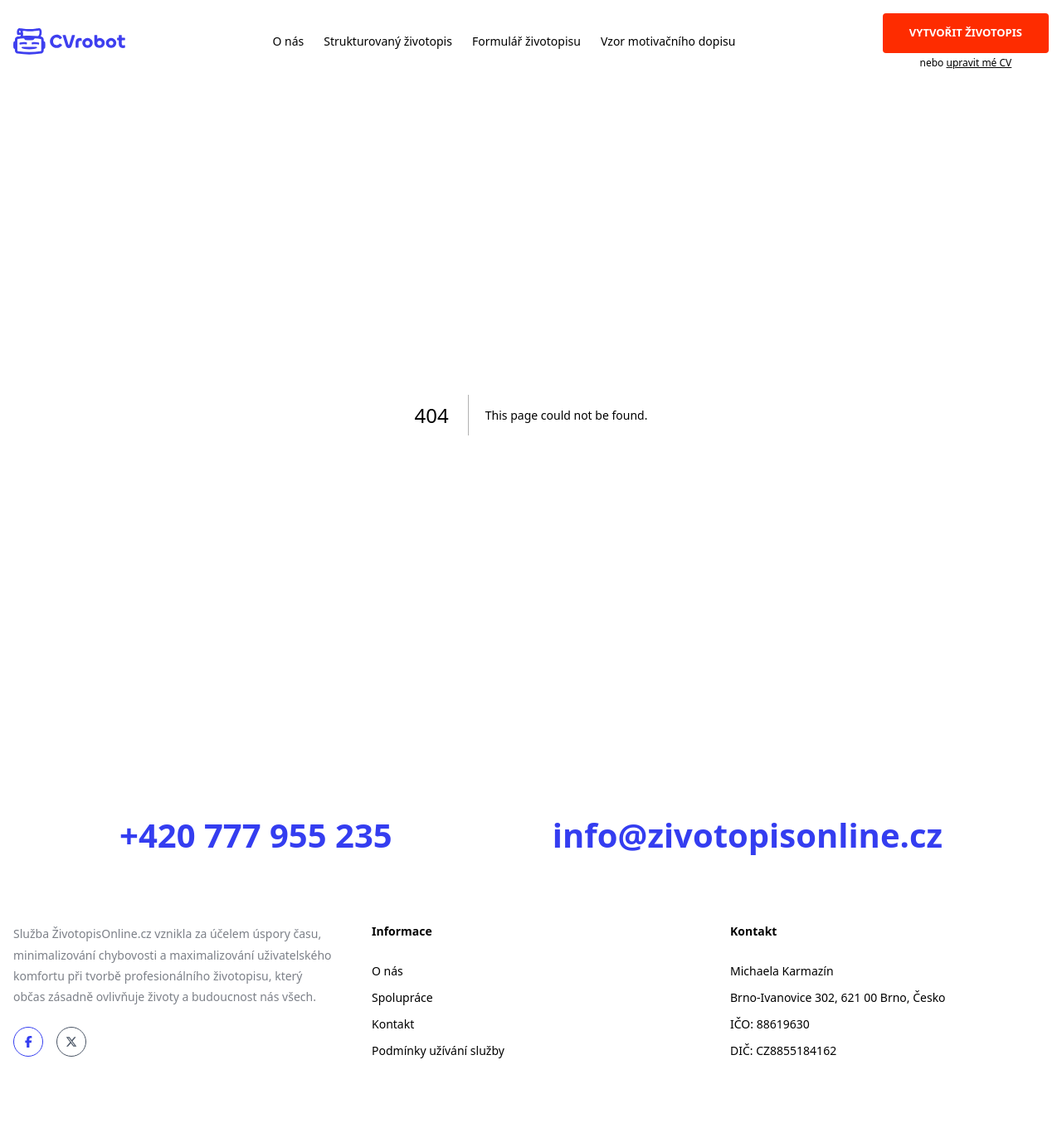
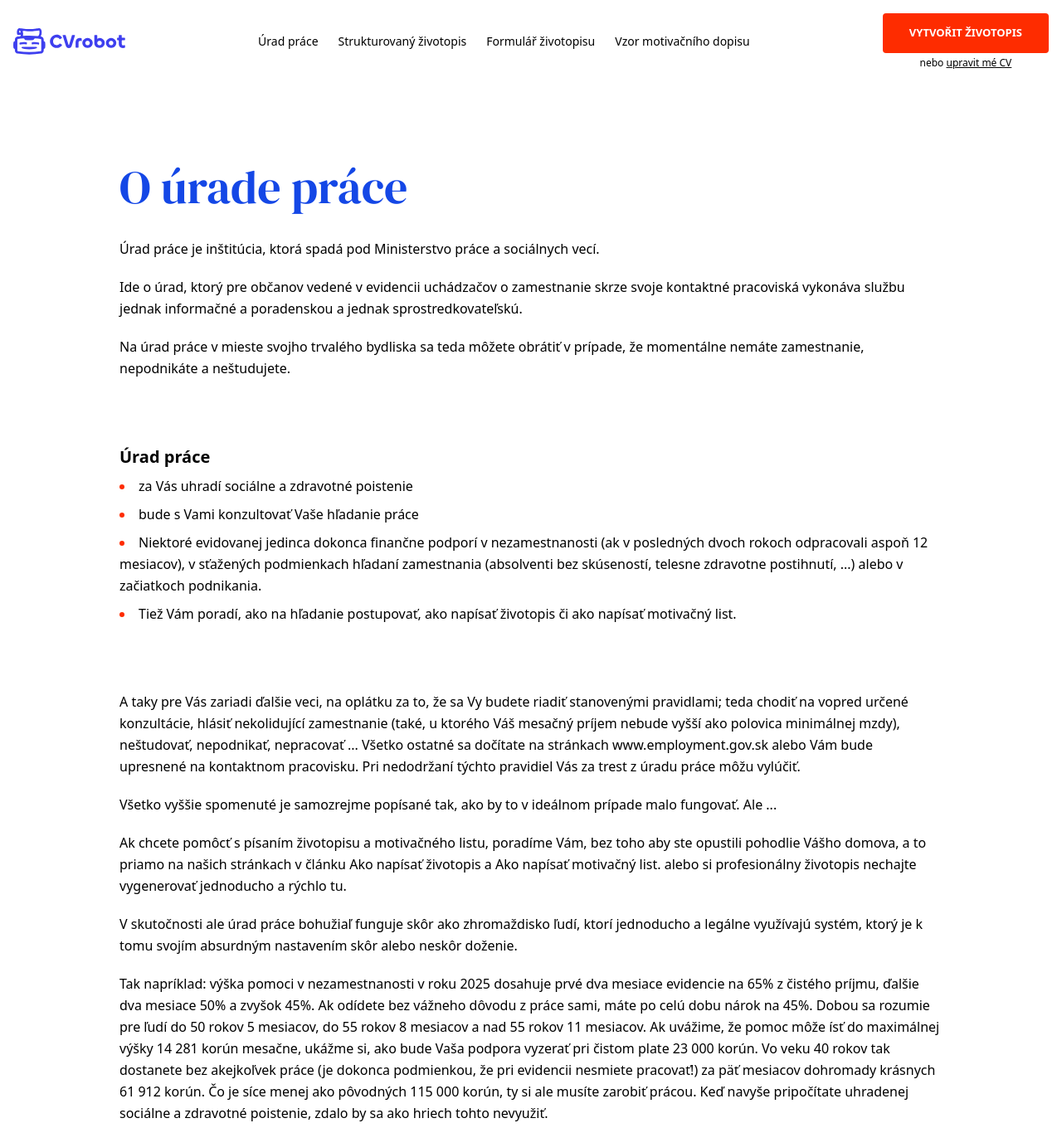
Before and after one commit to Fiser132/CVrobot, a Next.js app: page /urad-prace in a window 1280 px wide. Before the commit this address had no page. Shown: the top 1360 px of the page at 83% size. Built offline with nearby package versions, Linux system fonts and the light colour scheme.

Commit message:
uradprace

```diff
--- a/package.json
+++ b/package.json
@@ -7,7 +7,7 @@
     "build": "next build",
     "start": "next start",
     "lint": "next lint",
-      "format": "prettier --write ."
+    "format": "prettier --write ."
   },
   "dependencies": {
     "@fortawesome/fontawesome-svg-core": "^6.7.2",
--- a/src/app/components/Navbar.tsx
+++ b/src/app/components/Navbar.tsx
@@ -18,8 +18,8 @@ export default function Header() {
 
         {/* Desktop Nav */}
         <nav className="hidden lg:flex items-center text-black space-x-6 text-sm leading-[1.8]">
-          <Link href="#" className="hover:text-blue-600">
-            O nás
+          <Link href="/urad-prace" className="hover:text-blue-600">
+            Úrad práce
           </Link>
           <Link
             href="/vzor-zivotopis"
@@ -63,9 +63,6 @@ export default function Header() {
         <div className="fixed inset-0 bg-white z-50 flex flex-col h-screen">
           {/* Scrollable area */}
           <div className="overflow-y-auto flex-1 px-4 pt-6 pb-[300px] md:pb-[600px]">
-            {' '}
-            {/* 👈 add enough bottom padding */}
-            {/* Logo & Close button */}
             <div className="flex justify-between items-center mb-4">
               <Link href="/" onClick={() => setMenuOpen(false)}>
                 <Image src="/logo.svg" alt="Logo" width={135} height={31} />
@@ -81,7 +78,7 @@ export default function Header() {
             {/* Navigation */}
             <nav className="flex flex-col text-black space-y-8 text-[18px] text-center mt-12 leading-[1.8]">
               <Link href="#" className="hover:text-blue-600" onClick={() => setMenuOpen(false)}>
-                O nás
+              Úrad práce
               </Link>
               <Link
                 href="/vzor-zivotopis"
--- /dev/null
+++ b/src/app/urad-prace/page.tsx
@@ -0,0 +1,112 @@
+import FinalCTA from '../components/landing-page/FinalCTA'
+
+export default function VzorZivotopisPage() {
+  return (
+    <div>
+      <main className="bg-white text-black px-4 py-20 pb-44 space-y-20 max-w-5xl mx-auto leading-relaxed">
+        {/* Úvod */}
+        <section>
+          <h1 className="text-[32px] sm:text-[42px] lg:text-[56px] text-blue-700 font-dm-serif mb-4">
+            O úrade práce
+          </h1>
+          <div className="text-[16px] flex flex-col gap-5">
+            Úrad práce je inštitúcia, ktorá spadá pod Ministerstvo práce a sociálnych vecí.
+            <p>
+              Ide o úrad, ktorý pre občanov vedené v evidencii uchádzačov o zamestnanie skrze svoje
+              kontaktné pracoviská vykonáva službu jednak informačné a poradenskou a jednak
+              sprostredkovateľskú.
+            </p>
+            <p>
+              Na úrad práce v mieste svojho trvalého bydliska sa teda môžete obrátiť v prípade, že
+              momentálne nemáte zamestnanie, nepodnikáte a neštudujete.
+            </p>
+          </div>
+        </section>
+
+        {[
+          {
+            title: 'Úrad práce',
+            items: [
+              'za Vás uhradí sociálne a zdravotné poistenie',
+              'bude s Vami konzultovať Vaše hľadanie práce',
+              'Niektoré evidovanej jedinca dokonca finančne podporí v nezamestnanosti (ak v posledných dvoch rokoch odpracovali aspoň 12 mesiacov), v sťažených podmienkach hľadaní zamestnania (absolventi bez skúseností, telesne zdravotne postihnutí, ...) alebo v začiatkoch podnikania.',
+              'Tiež Vám poradí, ako na hľadanie postupovať, ako napísať životopis či ako napísať motivačný list.',
+            ],
+          },
+        ].map((section, index) => (
+          <section key={index}>
+            <h3 className="font-semibold text-[20px] sm:text-xl mb-2">{section.title}</h3>
+            <ul className="list-disc list-inside space-y-2 text-[16px] marker:text-primary">
+              {section.items.map((item, i) => (
+                <li key={i}>{item}</li>
+              ))}
+            </ul>
+          </section>
+        ))}
+
+        {/* Sekcia – Ideálny životopis */}
+        <section>
+          <div className="flex flex-col gap-5 sm:text-[16px]">
+            A taky pre Vás zariadi ďalšie veci, na oplátku za to, že sa Vy budete riadiť stanovenými
+            pravidlami; teda chodiť na vopred určené konzultácie, hlásiť nekolidující zamestnanie
+            (také, u ktorého Váš mesačný príjem nebude vyšší ako polovica minimálnej mzdy),
+            neštudovať, nepodnikať, nepracovať ... Všetko ostatné sa dočítate na stránkach
+            www.employment.gov.sk alebo Vám bude upresnené na kontaktnom pracovisku. Pri nedodržaní
+            týchto pravidiel Vás za trest z úradu práce môžu vylúčiť.{' '}
+            <p>
+              Všetko vyššie spomenuté je samozrejme popísané tak, ako by to v ideálnom prípade malo
+              fungovať. Ale ...
+            </p>
+            <p>
+              Ak chcete pomôcť s písaním životopisu a motivačného listu, poradíme Vám, bez toho aby
+              ste opustili pohodlie Vášho domova, a to priamo na našich stránkach v článku Ako
+              napísať životopis a Ako napísať motivačný list. alebo si profesionálny životopis
+              nechajte vygenerovať jednoducho a rýchlo tu.
+            </p>
+            <p>
+              V skutočnosti ale úrad práce bohužiaľ funguje skôr ako zhromaždisko ľudí, ktorí
+              jednoducho a legálne využívajú systém, ktorý je k tomu svojím absurdným nastavením
+              skôr alebo neskôr doženie.
+            </p>
+            <p>
+              Tak napríklad: výška pomoci v nezamestnanosti v roku 2025 dosahuje prvé dva mesiace
+              evidencie na 65% z čistého príjmu, ďalšie dva mesiace 50% a zvyšok 45%. Ak odídete bez
+              vážneho dôvodu z práce sami, máte po celú dobu nárok na 45%. Dobou sa rozumie pre ľudí
+              do 50 rokov 5 mesiacov, do 55 rokov 8 mesiacov a nad 55 rokov 11 mesiacov. Ak uvážime,
+              že pomoc môže ísť do maximálnej výšky 14 281 korún mesačne, ukážme si, ako bude Vaša
+              podpora vyzerať pri čistom plate 23 000 korún. Vo veku 40 rokov tak dostanete bez
+              akejkoľvek práce (je dokonca podmienkou, že pri evidencii nesmiete pracovať!) za päť
+              mesiacov dohromady krásnych 61 912 korún. Čo je síce menej ako pôvodných 115 000
+              korún, ty si ale musíte zarobiť prácou. Keď navyše pripočítate uhradenej sociálne a
+              zdravotné poistenie, zdalo by sa ako hriech tohto nevyužiť.
+            </p>
+            <p>
+              Vlk, teda pracovný úrad, sa nažerie (zrejme dobrého pocitu, že podporuje ľudí v
+              ťaživej životnej situácii) a koza, teda občan, nielenže zostane celá, naviac ale
+              dostane za to, že 5 mesiacov nič nerobí, bohato zaplatené.
+            </p>
+            <p>
+              Podobne to funguje u ostatných finančných podpôr. Podmienkou radu z nich totiž je, že
+              na pracák strávite nepretržite vopred danú dobu, zvyčajne niekoľko mesiacov. Kto by
+              si s takou hľadal prácu?
+            </p>
+            <p>
+              O evidentné krivde voči ľuďom, ktorí sa dokážu znova zapojiť do pracovného procesu
+              takmer po okamžite po strate predchádzajúceho zamestnania a nehodlajú tohto systému
+              využívať, tak snáď nemá ani cenu hovoriť.
+            </p>
+            <p>
+              Sprostredkovateľská činnosť pracovného úradu však taky nefunguje zrovna ukážkovo. Rad
+              ľudí má bohužiaľ reálne takú skúsenosť, že okrem niekoľkých nezaujímavých inzerátov z
+              nástenky v mieste úradu a konzultácie s častokrát veľmi neochotnú úradníčkou, táto
+              služba nič moc neponúka. Ak máte skutočný záujem o to si prácu nájsť, nechajte sa
+              radšej inšpirovať v článku Ako hľadať prácu.
+            </p>
+          </div>
+        </section>
+      </main>
+
+      <FinalCTA />
+    </div>
+  )
+}
--- a/src/app/vzor-zivotopis/page.tsx
+++ b/src/app/vzor-zivotopis/page.tsx
@@ -25,16 +25,19 @@ export default function VzorZivotopisPage() {
           <h2 className="text-2xl sm:text-3xl lg:text-[36px] font-dm-serif text-secondary mb-4">
             Ideálne životopis má najčastejšie tieto časti:
           </h2>
-          <p className="mb-6 text-base sm:text-[16px]">
+          <div className="flex flex-col gap-5 sm:text-[16px]">
             Všetky uvedené časti štruktúrovaného životopisu by mali byť obsiahnuté vo Vašom
             dokumente. Ak už teda z nejakého dôvodu musíte štruktúrovaný životopis tvoriť ručne,
             skôr než nejaký poznámkový blok odporúčame aspoň program Word z balíka MS Office, ktorý
-            Vám postráži preklepy a hrubky. Predsa len pravdou zostáva, že vzorový štruktúrovaný
-            životopis, Kór v roku 2025, musí byť dokument, ktorý bude absolútne dokonalý a
-            bezchybný, pretože bude možno rozhodovať o Vašej budúcnosti. Bez preháňania môžeme
-            dokonca povedať, že štruktúrovaný životopis naozaj patrí medzi životné dokumenty, ktoré
-            môžu ovplyvniť Váš život po mnoho a mnoho budúcich rokov!
-          </p>
+            Vám postráži preklepy a hrubky.{' '}
+            <p>
+              Predsa len pravdou zostáva, že vzorový štruktúrovaný životopis, Kór v roku 2025, musí
+              byť dokument, ktorý bude absolútne dokonalý a bezchybný, pretože bude možno rozhodovať
+              o Vašej budúcnosti. Bez preháňania môžeme dokonca povedať, že štruktúrovaný životopis
+              naozaj patrí medzi životné dokumenty, ktoré môžu ovplyvniť Váš život po mnoho a mnoho
+              budúcich rokov!
+            </p>
+          </div>
         </section>
 
         {/* Sections (reused and responsive) */}
@@ -118,29 +121,39 @@ export default function VzorZivotopisPage() {
           <h2 className="text-[32px] sm:text-[42px] lg:text-[56px] text-blue-700 font-dm-serif mb-2">
             No a ako teda štruktúrovaný životopis vidí profesionálna personálna agentúra?
           </h2>
-          <p className="text-base sm:text-[16px] space-y-4">
+          <div className="text-base sm:text-[16px] flex flex-col gap-5">
             Životopis, často spomínaný pod skratkou CV (curriculum vitae = beh života ), je v
             procese výberového konania chápaný ako opis profesijného života uchádzača, stručný výpis
             dosiahnutého vzdelania, pracovných skúseností a iných údajov, ktoré môžu výber nového
-            zamestnanca výrazne ovplyvniť. V súčasnej dobe potom spravidla predstavuje prvý kontakt
-            medzi uchádzačom o zamestnanie a potenciálnym zamestnávateľom. Napísať životopis nie je
-            zložité, bohužiaľ rovnako tak nie je ťažké sa dopustiť úplne zbytočných chýb. To, ako má
-            štruktúrovaný životopis vyzerať, čo v ňom uviesť a čoho sa naopak vyvarovať, môžete
-            nájsť v článku Ako napísať životopis. Alebo si túto prácu ušetrite a jednoducho si
-            životopis nechajte vygenerovať tu. Snáď všetci si spomíname na základnú školu, kedy pani
-            učiteľku zaujímal predovšetkým náš slohový um, a tak sme sa učili písať klasický
-            životopis. S hektickým životným štýlom a navyše v čase, keď sa o niektoré pozície hlási
-            na desiatky záujemcov, však nastáva potreba šetriť čas a udržať personalistovu
-            pozornosť. Preto, ak zamestnávateľ priamo netrvá na životopisu klasickom, čo sa v
-            ojedinelých prípadoch môže stať, sa využíva bodového zoznamu stručných, ale jasných
-            informácií štruktúrovaného životopisu. Štruktúrovaný životopis by nemal v žiadnom
-            prípade presahovať dve strany o formátu A4, bohato stačí len jediná stránka. Tá by mala
-            obsahovať podstatné a pre budúceho zamestnávateľa atraktívne informácie. Oveľa väčšiu
-            šancu, že Váš životopis nezapadne medzi ostatnými, budete mať práve vtedy, ak uvediete
-            niečo zaujímavého, nevšedného, nejakú svoju pridanú hodnotu. Podrobnejšie informácie
-            potom môžete rozviesť v motivačnom liste a neskôr aj osobne na pohovore, ku ktorému Vás
-            pozvú práve na základe dobre napísaného životopisu.
-          </p>
+            zamestnanca výrazne ovplyvniť.
+            <p>
+              súčasnej dobe potom spravidla predstavuje prvý kontakt medzi uchádzačom o zamestnanie
+              a potenciálnym zamestnávateľom. Napísať životopis nie je zložité, bohužiaľ rovnako tak
+              nie je ťažké sa dopustiť úplne zbytočných chýb. To, ako má štruktúrovaný životopis
+              vyzerať, čo v ňom uviesť a čoho sa naopak vyvarovať, môžete nájsť v článku Ako napísať
+              životopis.
+            </p>
+            <p>
+              {' '}
+              Alebo si túto prácu ušetrite a jednoducho si životopis nechajte vygenerovať tu. Snáď
+              všetci si spomíname na základnú školu, kedy pani učiteľku zaujímal predovšetkým náš
+              slohový um, a tak sme sa učili písať klasický životopis. S hektickým životným štýlom a
+              navyše v čase, keď sa o niektoré pozície hlási na desiatky záujemcov, však nastáva
+              potreba šetriť čas a udržať personalistovu pozornosť. Preto, ak zamestnávateľ priamo
+              netrvá na životopisu klasickom, čo sa v ojedinelých prípadoch môže stať, sa využíva
+              bodového zoznamu stručných, ale jasných informácií štruktúrovaného životopisu.
+            </p>
+            <p>
+              {' '}
+              Štruktúrovaný životopis by nemal v žiadnom prípade presahovať dve strany o formátu A4,
+              bohato stačí len jediná stránka. Tá by mala obsahovať podstatné a pre budúceho
+              zamestnávateľa atraktívne informácie. Oveľa väčšiu šancu, že Váš životopis nezapadne
+              medzi ostatnými, budete mať práve vtedy, ak uvediete niečo zaujímavého, nevšedného,
+              nejakú svoju pridanú hodnotu. Podrobnejšie informácie potom môžete rozviesť v
+              motivačnom liste a neskôr aj osobne na pohovore, ku ktorému Vás pozvú práve na základe
+              dobre napísaného životopisu.
+            </p>
+          </div>
         </section>
 
         {[
```
